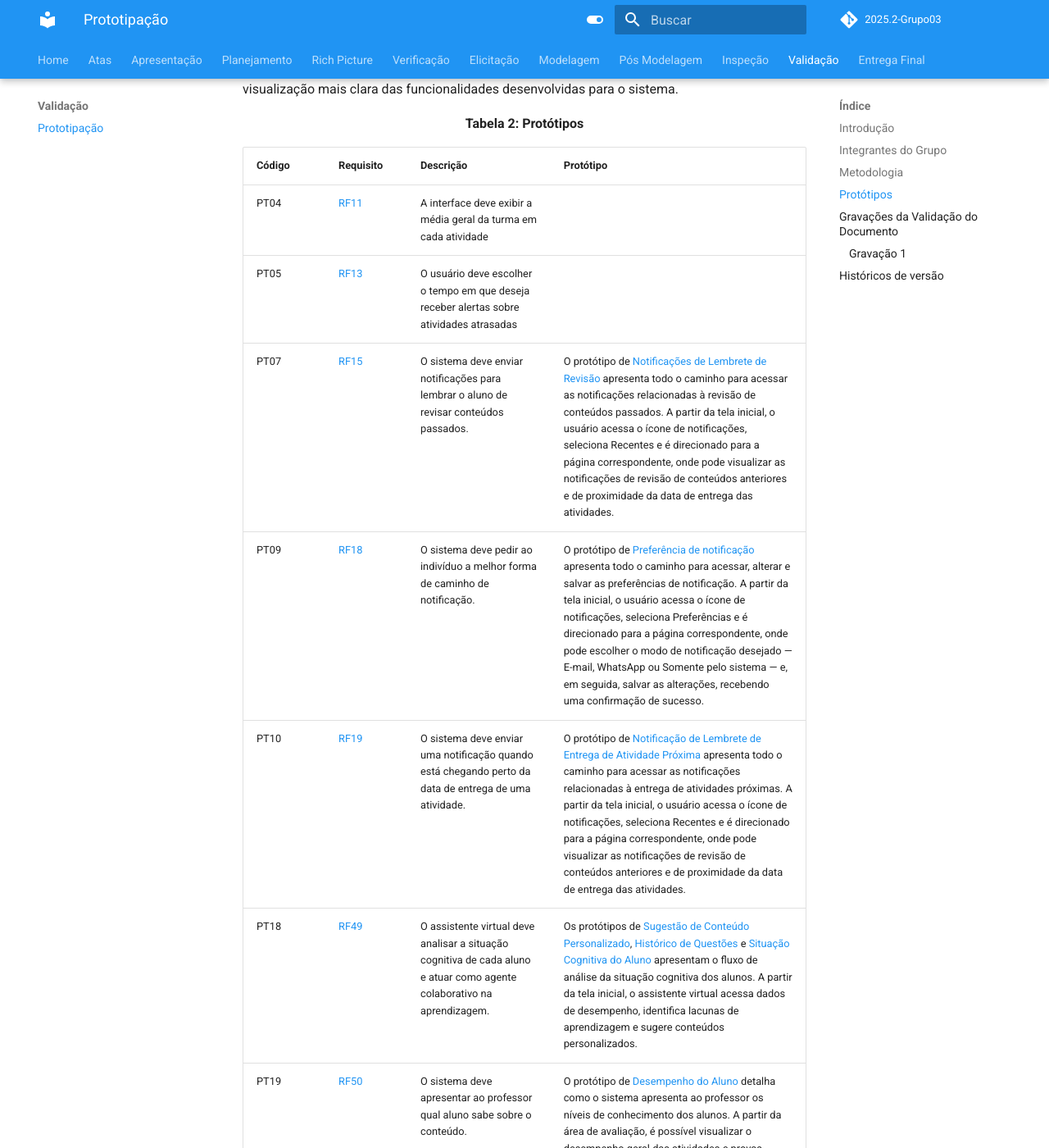
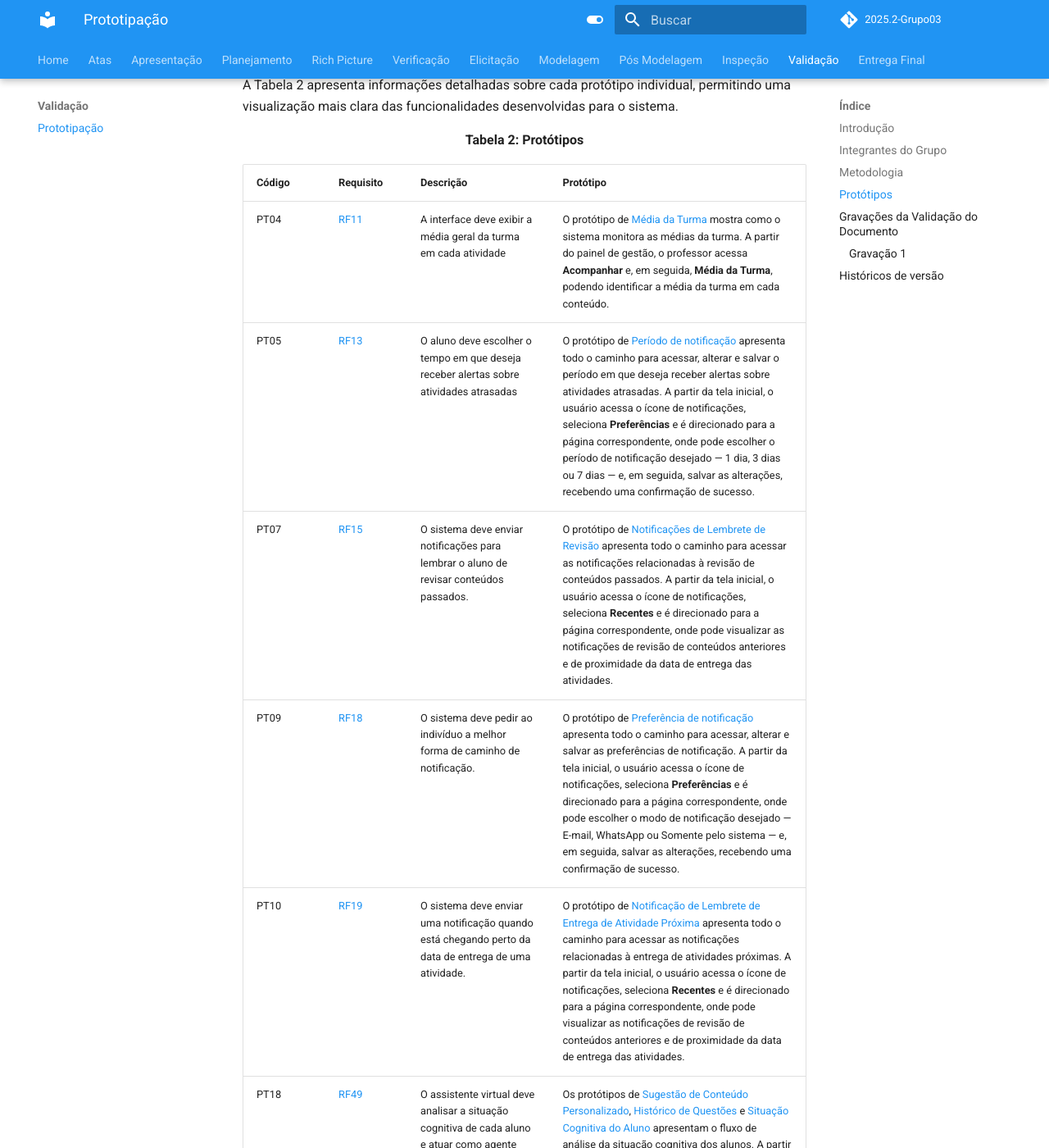
Before and after one commit to Requisitos-de-Software/2025.2-Grupo03, an MkDocs documentation site: the page built from docs/Validacao/prototipos.md, in a window 1280 px wide and 1400 px high, scrolled down 1736 px. Shown: the whole window at 82% size. Built offline with MkDocs 1.6.1 and Material for MkDocs 9.7.7, drawn with Linux system fonts in a browser that asks for light colours; comment, search, counter and statistics services are not loaded; some of the changed text lies outside the part shown.

Commit message:
Update prototipos.md

```diff
--- a/docs/Validacao/prototipos.md
+++ b/docs/Validacao/prototipos.md
@@ -13,13 +13,13 @@
 
 | Nome    | Quais etapas participou  |
 | ------------------------ | --------------------------------------------------------- |
-| [Arthur Guilherme](https://github.com/ArthurGuilher62) |desenvolvimento dos protótipos dos requisitos [RF49](https://requisitos-de-software.github.io/2025.2-Grupo03/Elicitacao/requisitos_elicitados/#RF49), [RF50](https://requisitos-de-software.github.io/2025.2-Grupo03/Elicitacao/requisitos_elicitados/#RF50) e [RF51](https://requisitos-de-software.github.io/2025.2-Grupo03/Elicitacao/requisitos_elicitados/#RF51), além da validação dos protótipos com um usuário real.|
+| [Arthur Guilherme](https://github.com/ArthurGuilher62) | Desenvolvimento dos protótipos dos requisitos [RF49](https://requisitos-de-software.github.io/2025.2-Grupo03/Elicitacao/requisitos_elicitados/#RF49), [RF50](https://requisitos-de-software.github.io/2025.2-Grupo03/Elicitacao/requisitos_elicitados/#RF50) e [RF51](https://requisitos-de-software.github.io/2025.2-Grupo03/Elicitacao/requisitos_elicitados/#RF51), além da validação dos protótipos com um usuário real.|
 | [Arthur Henrique](https://github.com/arthurhvieira1) | |
 | [Felipe Guimaraes](https://github.com/felipegf1)      | |
 | [João Felipe](https://github.com/MrBolt2005)          | |
 | [João Sapiência](https://github.com/JoaoSapiencia)    | |
-| [Tiago Lemes](https://github.com/TiagoTeixeira-2005)    | Criação do documento de prototipação, desenvolvimento dos protótipos dos requisitos [RF15](https://requisitos-de-software.github.io/2025.2-Grupo03/Elicitacao/requisitos_elicitados/#RF15), [RF18](https://requisitos-de-software.github.io/2025.2-Grupo03/Elicitacao/requisitos_elicitados/#RF18) e [RF19](https://requisitos-de-software.github.io/2025.2-Grupo03/Elicitacao/requisitos_elicitados/#RF19), além da validação dos protótipos com um usuário real. |
-| [Vilmar José](https://github.com/VilmarFagundes)      | Desenvolvimento e validação dos protótipos referentes aos requisitos [RF11](https://requisitos-de-software.github.io/2025.2-Grupo03/Elicitacao/requisitos_elicitados/#RF11) e [RF13](https://requisitos-de-software.github.io/2025.2-Grupo03/Elicitacao/requisitos_elicitados/#RF13), , além da validação dos protótipos com um usuário real. |
+| [Tiago Lemes](https://github.com/TiagoTeixeira-2005)    | Criação do documento de prototipação e desenvolvimento dos protótipos dos requisitos [PT07](#PT07), [PT09](#PT09) e [PT10](#PT10), que são referentes, respectivamente, aos requisitos [RF15](https://requisitos-de-software.github.io/2025.2-Grupo03/Elicitacao/requisitos_elicitados/#RF15), [RF18](https://requisitos-de-software.github.io/2025.2-Grupo03/Elicitacao/requisitos_elicitados/#RF18) e [RF19](https://requisitos-de-software.github.io/2025.2-Grupo03/Elicitacao/requisitos_elicitados/#RF19). Além da validação dos protótipos com um usuário real. |
+| [Vilmar José](https://github.com/VilmarFagundes)      | Desenvolvimento e validação dos protótipos referentes aos requisitos [RF11](https://requisitos-de-software.github.io/2025.2-Grupo03/Elicitacao/requisitos_elicitados/#RF11) e [RF13](https://requisitos-de-software.github.io/2025.2-Grupo03/Elicitacao/requisitos_elicitados/#RF13) , além da validação dos protótipos com um usuário real. |
 
 <div align="center"><strong>Autoria de <a href="https://github.com/TiagoTeixeira-2005">Tiago Lemes</a></strong></div>
 
@@ -40,11 +40,11 @@
 
 |**Código**| **Requisito** | **Descrição** | **Protótipo** |
 |----------|---------------|---------------|---------------|
-| <a id="PT04"></a>PT04 | [RF11](https://requisitos-de-software.github.io/2025.2-Grupo03/Elicitacao/requisitos_elicitados/#RF11) | A interface deve exibir a média geral da turma em cada atividade | |
-| <a id="PT05"></a>PT05 | [RF13](https://requisitos-de-software.github.io/2025.2-Grupo03/Elicitacao/requisitos_elicitados/#RF13) | O usuário deve escolher o tempo em que deseja receber alertas sobre atividades atrasadas | |
-| <a id="PT07"></a>PT07 | [RF15](https://requisitos-de-software.github.io/2025.2-Grupo03/Elicitacao/requisitos_elicitados/#RF15) | O sistema deve enviar notificações para lembrar o aluno de revisar conteúdos passados. | O protótipo de [Notificações de Lembrete de Revisão](../arquivos/prototipo_Tiago_revisao_entrega.pdf) apresenta todo o caminho para acessar as notificações relacionadas à revisão de conteúdos passados. A partir da tela inicial, o usuário acessa o ícone de notificações, seleciona Recentes e é direcionado para a página correspondente, onde pode visualizar as notificações de revisão de conteúdos anteriores e de proximidade da data de entrega das atividades. |
-| <a id="PT09"></a>PT09 | [RF18](https://requisitos-de-software.github.io/2025.2-Grupo03/Elicitacao/requisitos_elicitados/#RF18) | O sistema deve pedir ao indivíduo a melhor forma de caminho de notificação. | O protótipo de [Preferência de notificação](../arquivos/prototipo_Tiago_preferencia_notificacao.pdf) apresenta todo o caminho para acessar, alterar e salvar as preferências de notificação. A partir da tela inicial, o usuário acessa o ícone de notificações, seleciona Preferências e é direcionado para a página correspondente, onde pode escolher o modo de notificação desejado — E-mail, WhatsApp ou Somente pelo sistema — e, em seguida, salvar as alterações, recebendo uma confirmação de sucesso. |
-| <a id="PT10"></a>PT10 | [RF19](https://requisitos-de-software.github.io/2025.2-Grupo03/Elicitacao/requisitos_elicitados/#RF19) | O sistema deve enviar uma notificação quando está chegando perto da data de entrega de uma atividade.  | O protótipo de [Notificação de Lembrete de Entrega de Atividade Próxima](../arquivos/prototipo_Tiago_revisao_entrega.pdf) apresenta todo o caminho para acessar as notificações relacionadas à entrega de atividades próximas. A partir da tela inicial, o usuário acessa o ícone de notificações, seleciona Recentes e é direcionado para a página correspondente, onde pode visualizar as notificações de revisão de conteúdos anteriores e de proximidade da data de entrega das atividades. |
+| <a id="PT04"></a>PT04 | [RF11](https://requisitos-de-software.github.io/2025.2-Grupo03/Elicitacao/requisitos_elicitados/#RF11) | A interface deve exibir a média geral da turma em cada atividade | O protótipo de [Média da Turma](../arquivos/prototipo_Vilmar_media_turma.pdf) mostra como o sistema monitora as médias da turma. A partir do painel de gestão, o professor acessa **Acompanhar** e, em seguida, **Média da Turma**, podendo identificar a média da turma em cada conteúdo.  |
+| <a id="PT05"></a>PT05 | [RF13](https://requisitos-de-software.github.io/2025.2-Grupo03/Elicitacao/requisitos_elicitados/#RF13) | O aluno  deve escolher o tempo em que deseja receber alertas sobre atividades atrasadas | O protótipo de [Período de notificação](../arquivos/prototipo_Vilmar_preferencia_notificacao.pdf) apresenta todo o caminho para acessar, alterar e salvar o período em que deseja receber alertas sobre atividades atrasadas. A partir da tela inicial, o usuário acessa o ícone de notificações, seleciona **Preferências** e é direcionado para a página correspondente, onde pode escolher o período de notificação desejado — 1 dia, 3 dias ou 7 dias — e, em seguida, salvar as alterações, recebendo uma confirmação de sucesso. |
+| <a id="PT07"></a>PT07 | [RF15](https://requisitos-de-software.github.io/2025.2-Grupo03/Elicitacao/requisitos_elicitados/#RF15) | O sistema deve enviar notificações para lembrar o aluno de revisar conteúdos passados. | O protótipo de [Notificações de Lembrete de Revisão](../arquivos/prototipo_Tiago_revisao_entrega.pdf) apresenta todo o caminho para acessar as notificações relacionadas à revisão de conteúdos passados. A partir da tela inicial, o usuário acessa o ícone de notificações, seleciona **Recentes** e é direcionado para a página correspondente, onde pode visualizar as notificações de revisão de conteúdos anteriores e de proximidade da data de entrega das atividades. |
+| <a id="PT09"></a>PT09 | [RF18](https://requisitos-de-software.github.io/2025.2-Grupo03/Elicitacao/requisitos_elicitados/#RF18) | O sistema deve pedir ao indivíduo a melhor forma de caminho de notificação. | O protótipo de [Preferência de notificação](../arquivos/prototipo_Tiago_preferencia_notificacao.pdf) apresenta todo o caminho para acessar, alterar e salvar as preferências de notificação. A partir da tela inicial, o usuário acessa o ícone de notificações, seleciona **Preferências** e é direcionado para a página correspondente, onde pode escolher o modo de notificação desejado — E-mail, WhatsApp ou Somente pelo sistema — e, em seguida, salvar as alterações, recebendo uma confirmação de sucesso. |
+| <a id="PT10"></a>PT10 | [RF19](https://requisitos-de-software.github.io/2025.2-Grupo03/Elicitacao/requisitos_elicitados/#RF19) | O sistema deve enviar uma notificação quando está chegando perto da data de entrega de uma atividade.  | O protótipo de [Notificação de Lembrete de Entrega de Atividade Próxima](../arquivos/prototipo_Tiago_revisao_entrega.pdf) apresenta todo o caminho para acessar as notificações relacionadas à entrega de atividades próximas. A partir da tela inicial, o usuário acessa o ícone de notificações, seleciona **Recentes** e é direcionado para a página correspondente, onde pode visualizar as notificações de revisão de conteúdos anteriores e de proximidade da data de entrega das atividades. |
 | <a id="PT18"></a>PT18 | [RF49](https://requisitos-de-software.github.io/2025.2-Grupo03/Elicitacao/requisitos_elicitados/#RF49) | O assistente virtual deve analisar a situação cognitiva de cada aluno e atuar como agente colaborativo na aprendizagem.  |Os protótipos de [Sugestão de Conteúdo Personalizado](../arquivos/prototipo_AGAS_sugestao_conteudo.pdf), [Histórico de Questões](../arquivos/prototipo_AGAS_historico_questoes.pdf) e [Situação Cognitiva do Aluno](../arquivos/prototipo_AGAS_situacao_aluno.pdf) apresentam o fluxo de análise da situação cognitiva dos alunos. A partir da tela inicial, o assistente virtual acessa dados de desempenho, identifica lacunas de aprendizagem e sugere conteúdos personalizados.|
 | <a id="PT19"></a>PT19 | [RF50](https://requisitos-de-software.github.io/2025.2-Grupo03/Elicitacao/requisitos_elicitados/#RF50) | O sistema deve apresentar ao professor qual aluno sabe sobre o conteúdo.  | O protótipo de [Desempenho do Aluno](../arquivos/prototipo_AGAS_desempenho_aluno.pdf) detalha como o sistema apresenta ao professor os níveis de conhecimento dos alunos. A partir da área de avaliação, é possível visualizar o desempenho geral das atividades e provas separados por conteúdo. |
 | <a id="PT20"></a>PT20 | [RF51](https://requisitos-de-software.github.io/2025.2-Grupo03/Elicitacao/requisitos_elicitados/#RF51) | O sistema deve apresentar ao professor qual aluno possui um comportamento adequado (entrega de atividades, presença na aula).  | Os protótipos de [Engajamento do Aluno](../arquivos/prototipo_AGAS_engajamento.pdf) e [Presença do Aluno](../arquivos/prototipo_AGAS_presenca.pdf) mostram como o sistema monitora o comportamento dos estudantes. A partir do painel de gestão, o professor acessa indicadores de presença, entrega de atividades e participação nas aulas, permitindo identificar quais alunos mantêm um comportamento adequado e constante ao longo do período letivo.|
```
